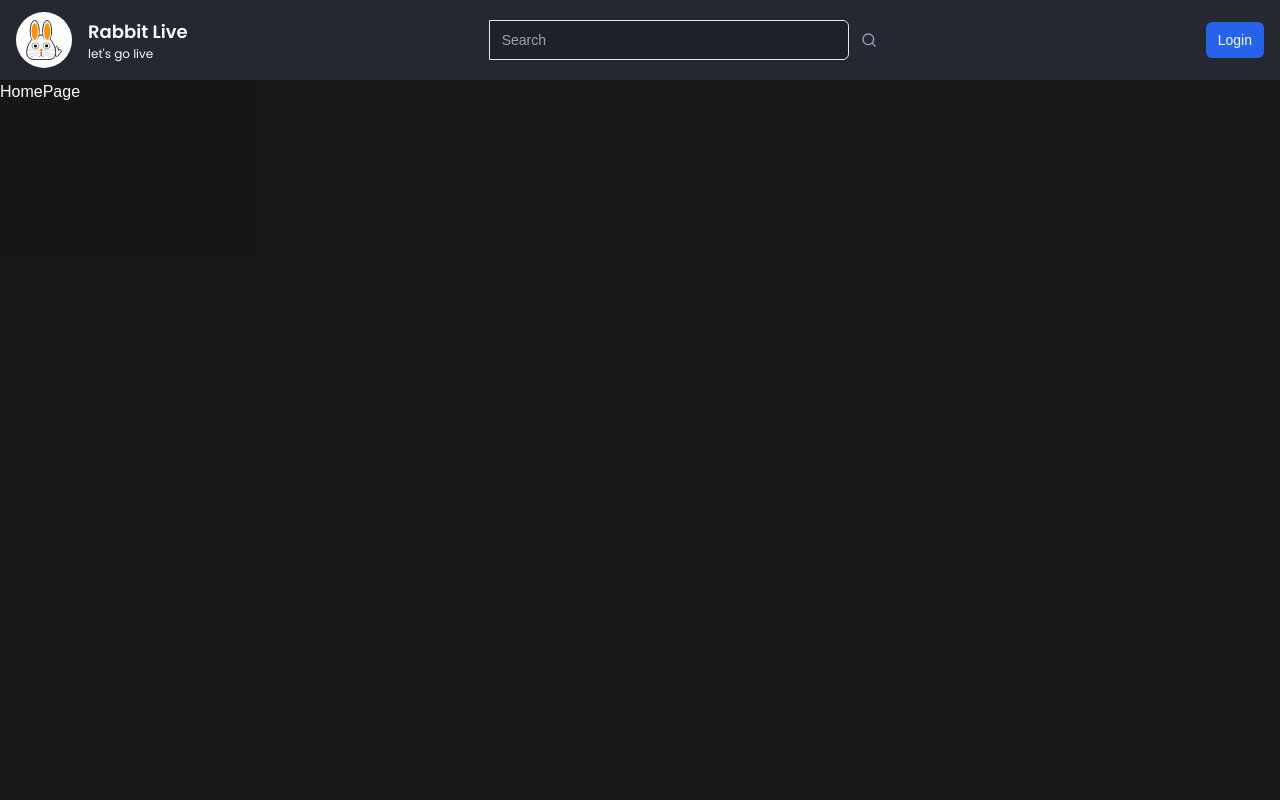
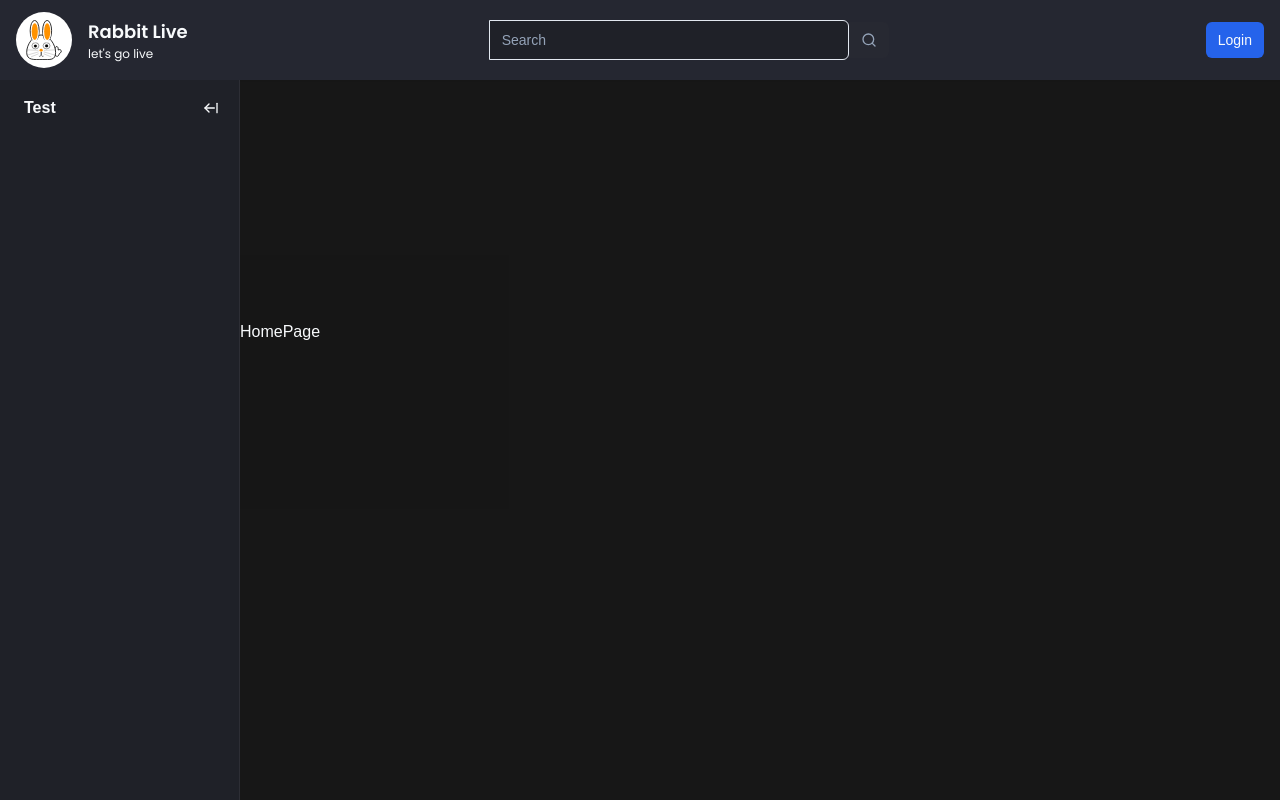
Before and after one commit to surajb0710/twitch-clone, a Next.js app: page / in a window 1280 px wide. Built offline with nearby package versions, Linux system fonts and the light colour scheme; no server answers.

Commit message:
Empty Sidebar component with expand and collapse functionality added

```diff
--- a/app/(browse)/(home)/page.tsx
+++ b/app/(browse)/(home)/page.tsx
@@ -1,3 +1,5 @@
+//3:07:15
+
 export default function Home() {
   return <div>HomePage</div>;
 }
--- /dev/null
+++ b/app/(browse)/_components/container.tsx
@@ -0,0 +1,33 @@
+'use client';
+
+import { useSidebar } from '@/store/use-sidebar';
+import { cn } from '@/lib/utils';
+import { useEffect } from 'react';
+import { useMediaQuery } from 'usehooks-ts';
+
+interface ContainerProps {
+  children: React.ReactNode;
+}
+
+const Container = ({ children }: ContainerProps) => {
+  const matches = useMediaQuery('(max-width:1024px)');
+  const { collapsed, onCollapse, onExpand } = useSidebar((state) => state);
+
+  useEffect(() => {
+    if (matches) {
+      onCollapse();
+    } else {
+      onExpand();
+    }
+  }, [matches, onCollapse, onExpand]);
+
+  return (
+    <div
+      className={cn('flex-1', collapsed ? 'ml-[70px]' : 'ml-[70px] lg:m-60')}
+    >
+      {children}
+    </div>
+  );
+};
+
+export default Container;
--- /dev/null
+++ b/app/(browse)/_components/sidebar/index.tsx
@@ -0,0 +1,12 @@
+import Wrapper from './wrapper';
+import Toggle from './toggle';
+
+const Sidebar = () => {
+  return (
+    <Wrapper>
+      <Toggle />
+    </Wrapper>
+  );
+};
+
+export default Sidebar;
--- /dev/null
+++ b/app/(browse)/_components/sidebar/toggle.tsx
@@ -0,0 +1,42 @@
+'use client';
+
+import { Hint } from '@/components/hint';
+import { useSidebar } from '@/store/use-sidebar';
+import { Button } from '@/components/ui/button';
+import { ArrowLeftFromLine, ArrowRightFromLine } from 'lucide-react';
+
+const Toggle = () => {
+  const { collapsed, onExpand, onCollapse } = useSidebar((state) => state);
+
+  const label = collapsed ? 'Expand' : 'Collapse';
+
+  return (
+    <>
+      {collapsed && (
+        <div className="hidden lg:flex w-full items-center justify-center pt-4 mb-4">
+          <Hint label={label} side="right" asChild>
+            <Button onClick={onExpand} variant={'ghost'} className="h-auto p-2">
+              <ArrowRightFromLine className="h-4 w-4" />
+            </Button>
+          </Hint>
+        </div>
+      )}
+      {!collapsed && (
+        <div className="p-3 pl-6 mb-2 flex items-center w-full">
+          <p className="font-semibold text-primary">Test</p>
+          <Hint label={label} side="right" asChild>
+            <Button
+              onClick={onCollapse}
+              className="h-auto p-2 ml-auto"
+              variant={'ghost'}
+            >
+              <ArrowLeftFromLine className="h-4 w-4" />
+            </Button>
+          </Hint>
+        </div>
+      )}
+    </>
+  );
+};
+
+export default Toggle;
--- /dev/null
+++ b/app/(browse)/_components/sidebar/wrapper.tsx
@@ -0,0 +1,24 @@
+'use client';
+import { useSidebar } from '@/store/use-sidebar';
+import { cn } from '@/lib/utils';
+
+interface WrapperProps {
+  children: React.ReactNode;
+}
+
+const Wrapper = ({ children }: WrapperProps) => {
+  const { collapsed } = useSidebar((state) => state);
+
+  return (
+    <aside
+      className={cn(
+        'fixed left-0 flex flex-col w-60 h-full bg-background border-r border-[#2D2E35] z-50',
+        collapsed && 'w-[70px]'
+      )}
+    >
+      {children}
+    </aside>
+  );
+};
+
+export default Wrapper;
--- a/app/(browse)/layout.tsx
+++ b/app/(browse)/layout.tsx
@@ -1,11 +1,16 @@
 import React from 'react';
 import Navbar from './_components/navbar';
+import Sidebar from './_components/sidebar';
+import Container from './_components/container';
 
 const BrowseLayout = ({ children }: { children: React.ReactNode }) => {
   return (
     <>
       <Navbar />
-      <div className="flex h-full pt-20">{children}</div>
+      <div className="flex h-full pt-20">
+        <Sidebar />
+        <Container>{children}</Container>
+      </div>
     </>
   );
 };
--- /dev/null
+++ b/components/hint.tsx
@@ -0,0 +1,31 @@
+import {
+  Tooltip,
+  TooltipContent,
+  TooltipProvider,
+  TooltipTrigger,
+} from '@/components/ui/tooltip';
+
+interface HintProps {
+  label: string;
+  children: React.ReactNode;
+  asChild?: boolean;
+  side?: 'top' | 'bottom' | 'left' | 'right';
+  align?: 'start' | 'center' | 'end';
+}
+
+export const Hint = ({ label, children, asChild, side, align }: HintProps) => {
+  return (
+    <TooltipProvider>
+      <Tooltip delayDuration={0}>
+        <TooltipTrigger asChild={asChild}>{children}</TooltipTrigger>
+        <TooltipContent
+          className="text-black bg-white"
+          side={side}
+          align={align}
+        >
+          <p className="font-semibold">{label}</p>
+        </TooltipContent>
+      </Tooltip>
+    </TooltipProvider>
+  );
+};
--- /dev/null
+++ b/components/ui/tooltip.tsx
@@ -0,0 +1,30 @@
+"use client"
+
+import * as React from "react"
+import * as TooltipPrimitive from "@radix-ui/react-tooltip"
+
+import { cn } from "@/lib/utils"
+
+const TooltipProvider = TooltipPrimitive.Provider
+
+const Tooltip = TooltipPrimitive.Root
+
+const TooltipTrigger = TooltipPrimitive.Trigger
+
+const TooltipContent = React.forwardRef<
+  React.ElementRef<typeof TooltipPrimitive.Content>,
+  React.ComponentPropsWithoutRef<typeof TooltipPrimitive.Content>
+>(({ className, sideOffset = 4, ...props }, ref) => (
+  <TooltipPrimitive.Content
+    ref={ref}
+    sideOffset={sideOffset}
+    className={cn(
+      "z-50 overflow-hidden rounded-md border bg-popover px-3 py-1.5 text-sm text-popover-foreground shadow-md animate-in fade-in-0 zoom-in-95 data-[state=closed]:animate-out data-[state=closed]:fade-out-0 data-[state=closed]:zoom-out-95 data-[side=bottom]:slide-in-from-top-2 data-[side=left]:slide-in-from-right-2 data-[side=right]:slide-in-from-left-2 data-[side=top]:slide-in-from-bottom-2",
+      className
+    )}
+    {...props}
+  />
+))
+TooltipContent.displayName = TooltipPrimitive.Content.displayName
+
+export { Tooltip, TooltipTrigger, TooltipContent, TooltipProvider }
--- a/package.json
+++ b/package.json
@@ -16,6 +16,7 @@
     "@clerk/themes": "^2.2.5",
     "@prisma/client": "^6.2.1",
     "@radix-ui/react-slot": "^1.1.1",
+    "@radix-ui/react-tooltip": "^1.1.6",
     "class-variance-authority": "^0.7.1",
     "clsx": "^2.1.1",
     "lucide-react": "^0.471.1",
@@ -27,7 +28,9 @@
     "react-dom": "^19.0.0",
     "svix": "^1.45.1",
     "tailwind-merge": "^2.6.0",
-    "tailwindcss-animate": "^1.0.7"
+    "tailwindcss-animate": "^1.0.7",
+    "usehooks-ts": "^3.1.0",
+    "zustand": "^5.0.3"
   },
   "devDependencies": {
     "@eslint/eslintrc": "^3",
--- /dev/null
+++ b/store/use-sidebar.ts
@@ -0,0 +1,13 @@
+import { create } from 'zustand';
+
+interface SidebarStore {
+  collapsed: boolean;
+  onExpand: () => void;
+  onCollapse: () => void;
+}
+
+export const useSidebar = create<SidebarStore>((set) => ({
+  collapsed: false,
+  onExpand: () => set(() => ({ collapsed: false })),
+  onCollapse: () => set(() => ({ collapsed: true })),
+}));
```
Also changed, not shown: 1 other file (tests, documents, lock files or other folders).
